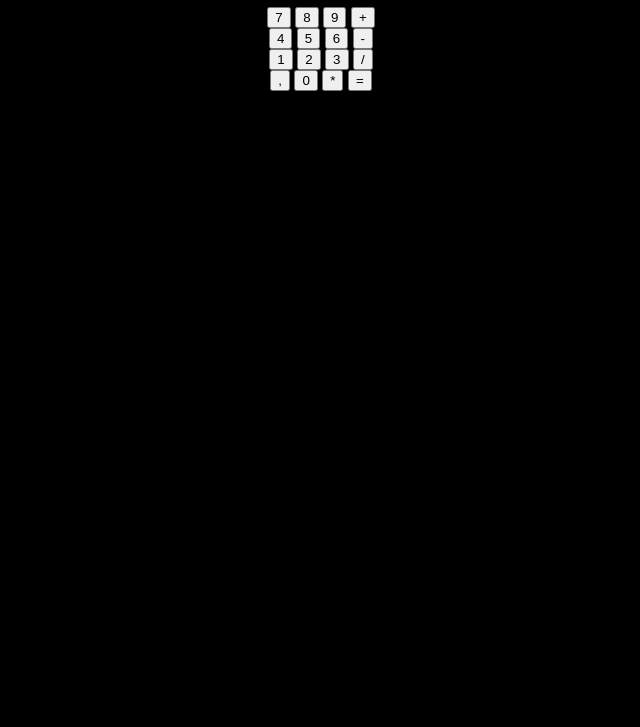
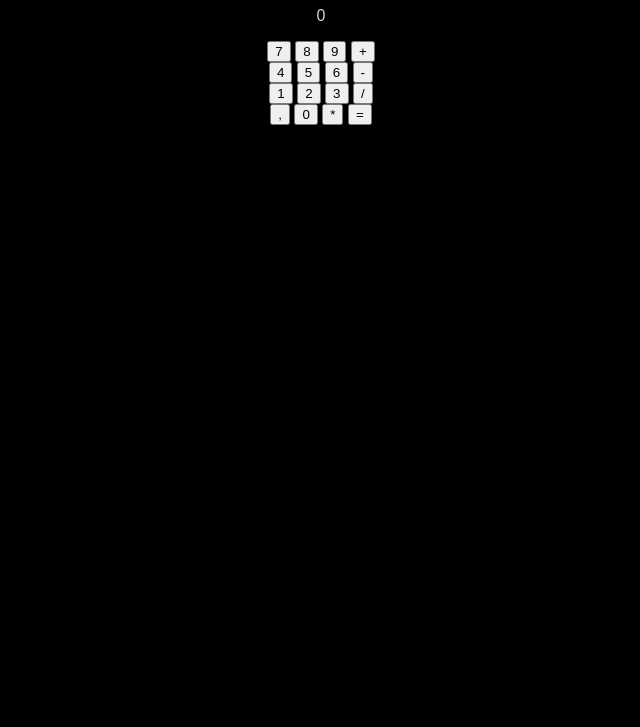
Before and after one commit to Bence-3878/calculator, a plain HTML site: page index.html in a window 1280 px wide. Shown: the part 73-800 px from the top of the page, without its empty margins (319-959 px from the left). Drawn offline with Linux system fonts and the light colour scheme.

Commit message:
elso lépés

```diff
--- a/index.html
+++ b/index.html
@@ -44,5 +44,6 @@
 
     </div>
 </main>
+<script src="main.js"></script>
 </body>
 </html>
--- a/main.js
+++ b/main.js
@@ -0,0 +1,2 @@
+let kijezo=document.querySelector('.display');
+kijezo.innerHTML = `0`
```
